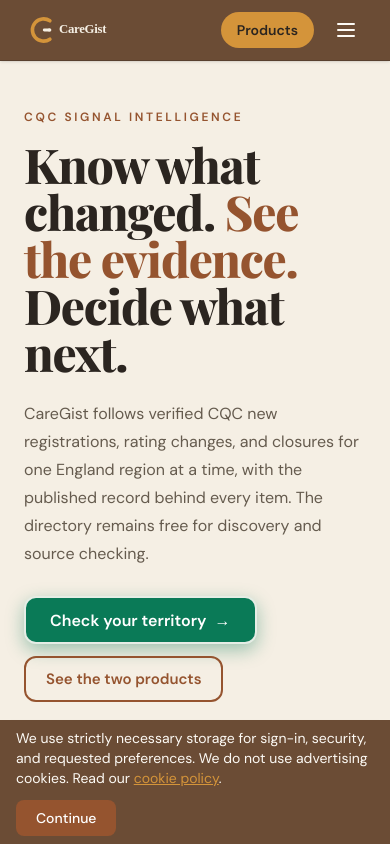
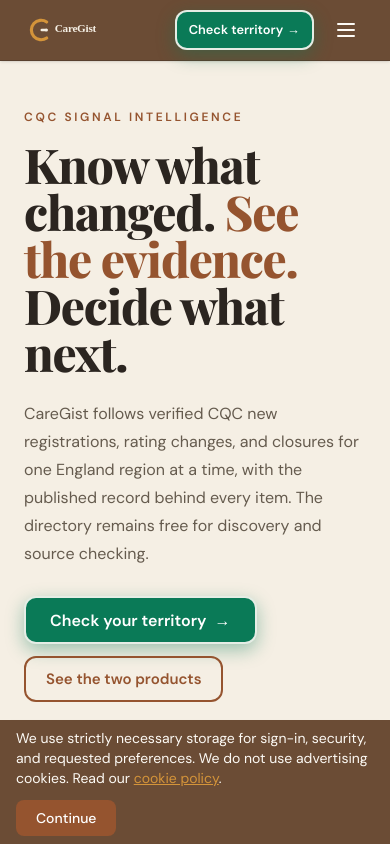
Before and after one commit to sapopo93/caregist, a Next.js app in the folder frontend/: page / in a window 390 px wide. Shown: the top 844 px of the page. Built offline with nearby package versions, Linux system fonts and the light colour scheme; no server answers; the database is empty.

Commit message:
Mobile header: primary 'Check territory' action in place of the Products pill
Co-Authored-By: Claude Sonnet 5.5 <noreply@anthropic.com>

```diff
--- a/frontend/app/layout.tsx
+++ b/frontend/app/layout.tsx
@@ -154,11 +154,8 @@ export default async function RootLayout({ children }: { children: React.ReactNo
             ) : null}
 
             <div className="flex items-center justify-end gap-3">
-              <Link
-                href="/pricing"
-                className="rounded-full bg-amber px-4 py-2 text-sm font-semibold text-charcoal transition hover:bg-cream md:hidden"
-              >
-                Products
+              <Link href="/pricing/territory" className="cta-primary cta-primary--sm whitespace-nowrap !gap-1 !px-3 !text-[0.8rem] md:hidden">
+                Check territory
               </Link>
               <nav aria-label="Primary" className="hidden items-center gap-5 text-sm font-medium md:flex">
                 <Link href="/search" className="hover:text-amber">
```
